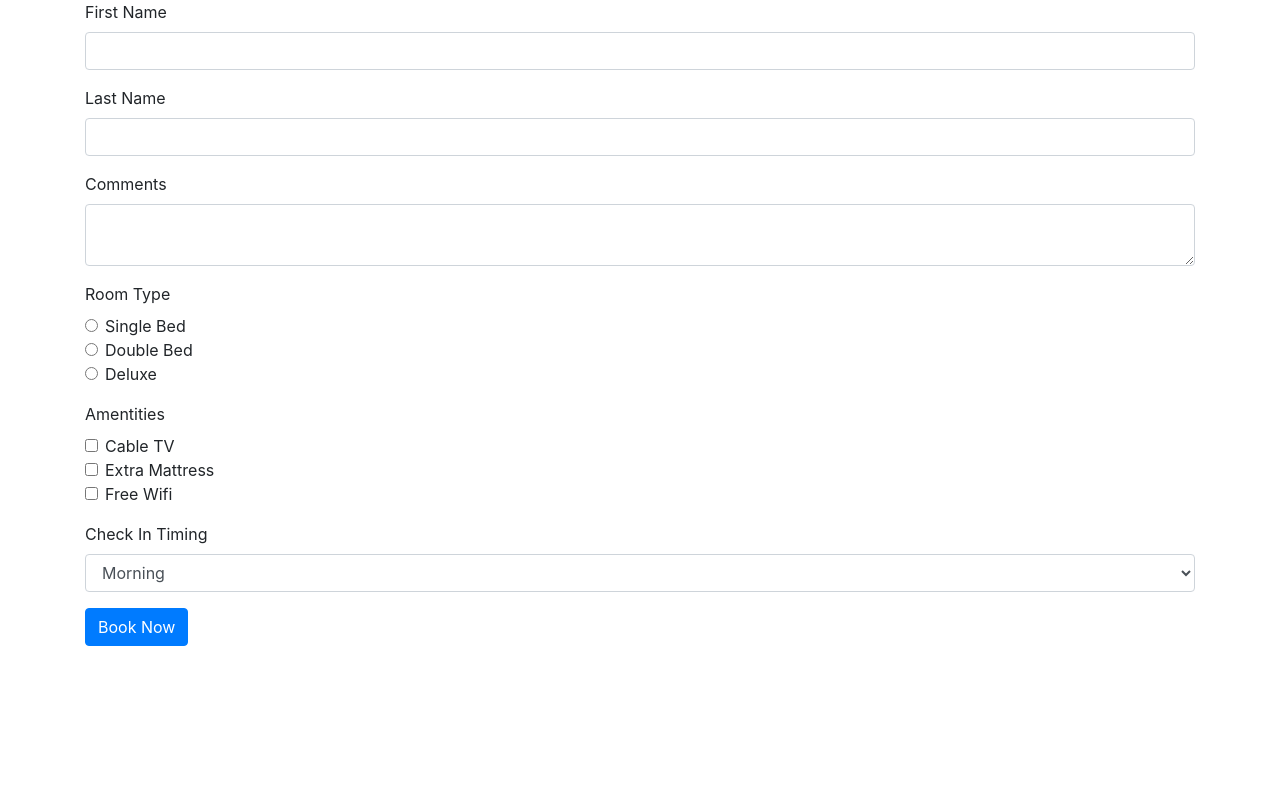
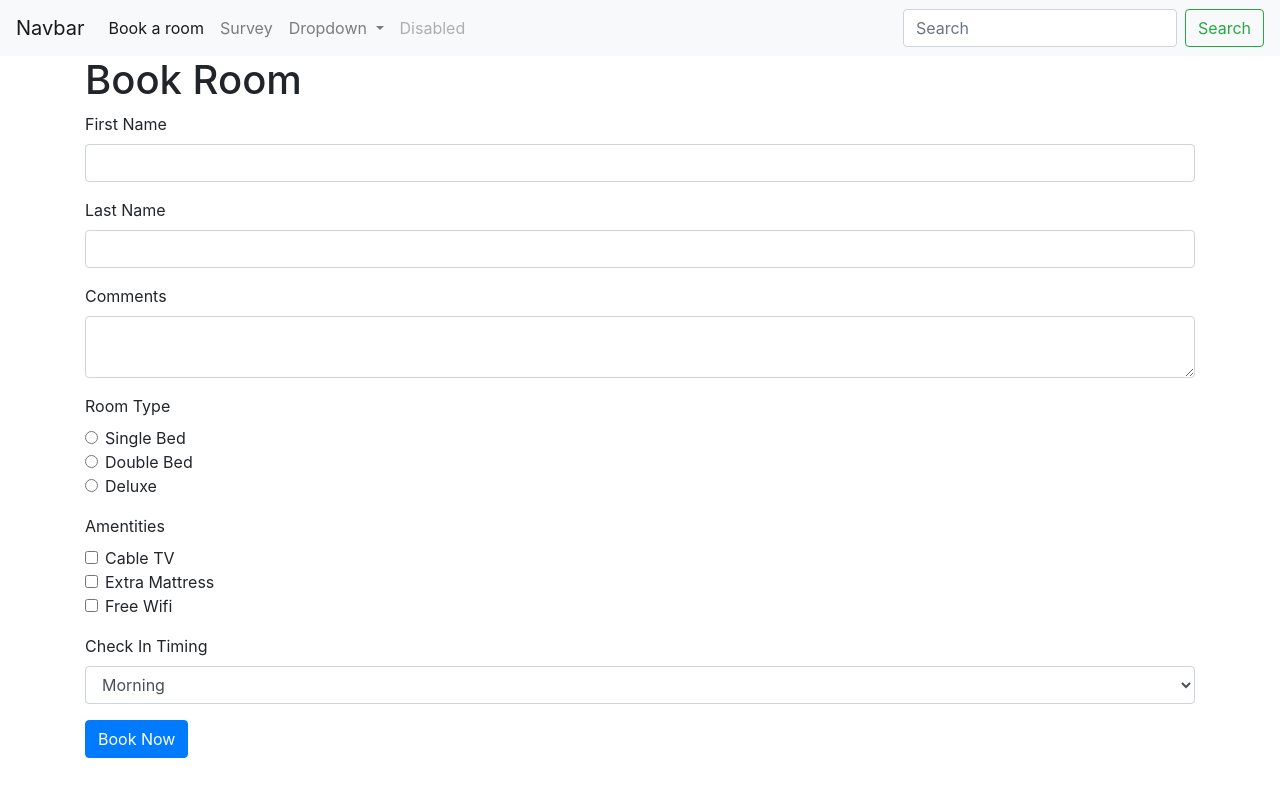
Before and after one commit to skyeoh06/tgc6-flask, a Flask app: page / in a window 1280 px wide. Run offline with Flask 2, Linux system fonts and the light colour scheme; some libraries are stand-ins or nearby versions.

Commit message:
Added master layout

```diff
--- a/03-hotel-room-booking/app.py
+++ b/03-hotel-room-booking/app.py
@@ -37,6 +37,16 @@ def process_form():
                            check_in_timing=check_in_timing)
 
 
+@app.route('/survey')
+def show_survey():
+    return render_template("survey.template.html")
+
+
+@app.route('/about-us')
+def about_us():
+    return render_template('about_us.template.html')
+
+
 # "magic code" -- boilerplate
 if __name__ == '__main__':
     app.run(host=os.environ.get('IP'),
--- /dev/null
+++ b/03-hotel-room-booking/templates/about_us.template.html
@@ -0,0 +1,5 @@
+{%extends 'layout.template.html'%}
+
+{%block content%}
+<h1>About us</h1>
+{%endblock%}
--- /dev/null
+++ b/03-hotel-room-booking/templates/layout.template.html
@@ -0,0 +1,63 @@
+<!doctype html>
+<html lang="en">
+  <head>
+    <!-- Required meta tags -->
+    <meta charset="utf-8">
+    <meta name="viewport" content="width=device-width, initial-scale=1, shrink-to-fit=no">
+
+    <!-- Bootstrap CSS -->
+    <link rel="stylesheet" href="https://maxcdn.bootstrapcdn.com/bootstrap/4.0.0/css/bootstrap.min.css" integrity="sha384-Gn5384xqQ1aoWXA+058RXPxPg6fy4IWvTNh0E263XmFcJlSAwiGgFAW/dAiS6JXm" crossorigin="anonymous">
+
+    <title>{%block title%}{%endblock%}</title>
+  </head>
+  <body>
+  <nav class="navbar navbar-expand-lg navbar-light bg-light">
+  <a class="navbar-brand" href="#">Navbar</a>
+  <button class="navbar-toggler" type="button" data-toggle="collapse" data-target="#navbarSupportedContent" aria-controls="navbarSupportedContent" aria-expanded="false" aria-label="Toggle navigation">
+    <span class="navbar-toggler-icon"></span>
+  </button>
+
+  <div class="collapse navbar-collapse" id="navbarSupportedContent">
+    <ul class="navbar-nav mr-auto">
+      <li class="nav-item active">
+        <a class="nav-link" href="#">Book a room <span class="sr-only">(current)</span></a>
+      </li>
+      <li class="nav-item">
+        <a class="nav-link" href="{{url_for('show_survey')}}">Survey</a>
+      </li>
+      <li class="nav-item dropdown">
+        <a class="nav-link dropdown-toggle" href="#" id="navbarDropdown" role="button" data-toggle="dropdown" aria-haspopup="true" aria-expanded="false">
+          Dropdown
+        </a>
+        <div class="dropdown-menu" aria-labelledby="navbarDropdown">
+          <a class="dropdown-item" href="#">Action</a>
+          <a class="dropdown-item" href="#">Another action</a>
+          <div class="dropdown-divider"></div>
+          <a class="dropdown-item" href="#">Something else here</a>
+        </div>
+      </li>
+      <li class="nav-item">
+        <a class="nav-link disabled" href="#">Disabled</a>
+      </li>
+    </ul>
+    <form class="form-inline my-2 my-lg-0">
+      <input class="form-control mr-sm-2" type="search" placeholder="Search" aria-label="Search">
+      <button class="btn btn-outline-success my-2 my-sm-0" type="submit">Search</button>
+    </form>
+  </div>
+</nav>
+    <div class="container">
+        {%block content%}{%endblock%}
+    </div>
+
+    <footer>
+        {%block footer%}{%endblock%}
+    </footer>
+
+    <!-- Optional JavaScript -->
+    <!-- jQuery first, then Popper.js, then Bootstrap JS -->
+    <script src="https://code.jquery.com/jquery-3.2.1.slim.min.js" integrity="sha384-KJ3o2DKtIkvYIK3UENzmM7KCkRr/rE9/Qpg6aAZGJwFDMVNA/GpGFF93hXpG5KkN" crossorigin="anonymous"></script>
+    <script src="https://cdnjs.cloudflare.com/ajax/libs/popper.js/1.12.9/umd/popper.min.js" integrity="sha384-ApNbgh9B+Y1QKtv3Rn7W3mgPxhU9K/ScQsAP7hUibX39j7fakFPskvXusvfa0b4Q" crossorigin="anonymous"></script>
+    <script src="https://maxcdn.bootstrapcdn.com/bootstrap/4.0.0/js/bootstrap.min.js" integrity="sha384-JZR6Spejh4U02d8jOt6vLEHfe/JQGiRRSQQxSfFWpi1MquVdAyjUar5+76PVCmYl" crossorigin="anonymous"></script>
+  </body>
+</html>
--- a/03-hotel-room-booking/templates/show_form.template.html
+++ b/03-hotel-room-booking/templates/show_form.template.html
@@ -1,17 +1,11 @@
-<!doctype html>
-<html lang="en">
-  <head>
-    <!-- Required meta tags -->
-    <meta charset="utf-8">
-    <meta name="viewport" content="width=device-width, initial-scale=1, shrink-to-fit=no">
+{% extends 'layout.template.html' %}
 
-    <!-- Bootstrap CSS -->
-    <link rel="stylesheet" href="https://maxcdn.bootstrapcdn.com/bootstrap/4.0.0/css/bootstrap.min.css" integrity="sha384-Gn5384xqQ1aoWXA+058RXPxPg6fy4IWvTNh0E263XmFcJlSAwiGgFAW/dAiS6JXm" crossorigin="anonymous">
+{%block title%}
+Book a room
+{%endblock%}
 
-    <title>Hello, world!</title>
-  </head>
-  <body>
-    <div class="container">
+{%block content %}
+<h1>Book Room</h1>
         <form method="POST">
             <div class="form-group">
                 <label>First Name</label>
@@ -51,12 +45,4 @@
             </div>
             <input type="submit" value="Book Now" class="btn btn-primary"/>
         </form>
-    </div>
-
-    <!-- Optional JavaScript -->
-    <!-- jQuery first, then Popper.js, then Bootstrap JS -->
-    <script src="https://code.jquery.com/jquery-3.2.1.slim.min.js" integrity="sha384-KJ3o2DKtIkvYIK3UENzmM7KCkRr/rE9/Qpg6aAZGJwFDMVNA/GpGFF93hXpG5KkN" crossorigin="anonymous"></script>
-    <script src="https://cdnjs.cloudflare.com/ajax/libs/popper.js/1.12.9/umd/popper.min.js" integrity="sha384-ApNbgh9B+Y1QKtv3Rn7W3mgPxhU9K/ScQsAP7hUibX39j7fakFPskvXusvfa0b4Q" crossorigin="anonymous"></script>
-    <script src="https://maxcdn.bootstrapcdn.com/bootstrap/4.0.0/js/bootstrap.min.js" integrity="sha384-JZR6Spejh4U02d8jOt6vLEHfe/JQGiRRSQQxSfFWpi1MquVdAyjUar5+76PVCmYl" crossorigin="anonymous"></script>
-  </body>
-</html>
+{%endblock%}
```
Also changed, not shown: 03-hotel-room-booking/templates/survey.template.html (added, +30 -0 lines).
